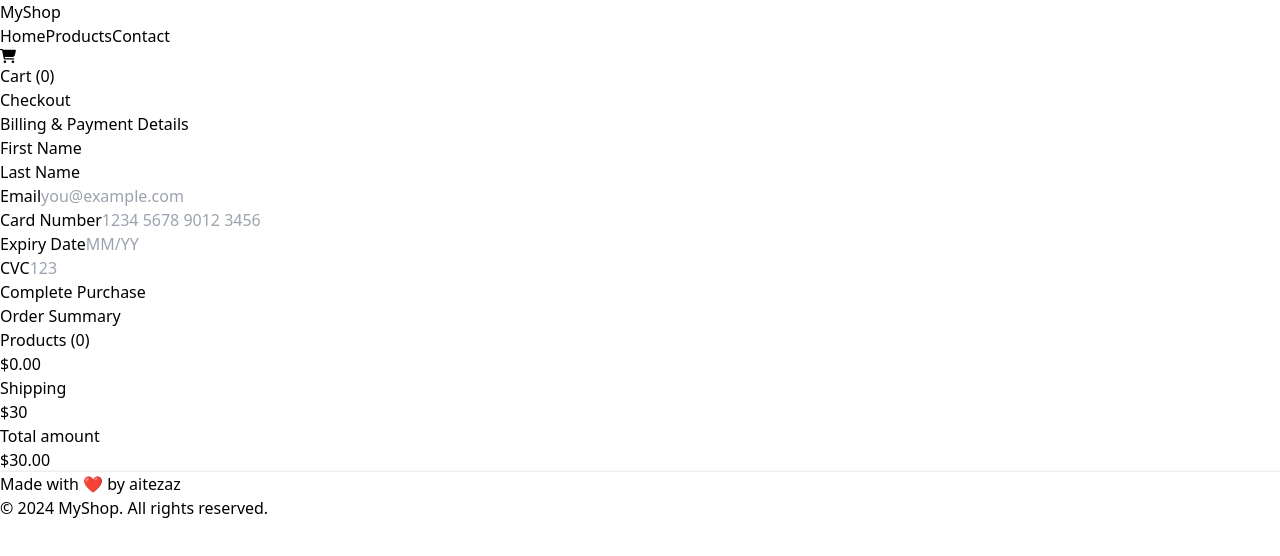
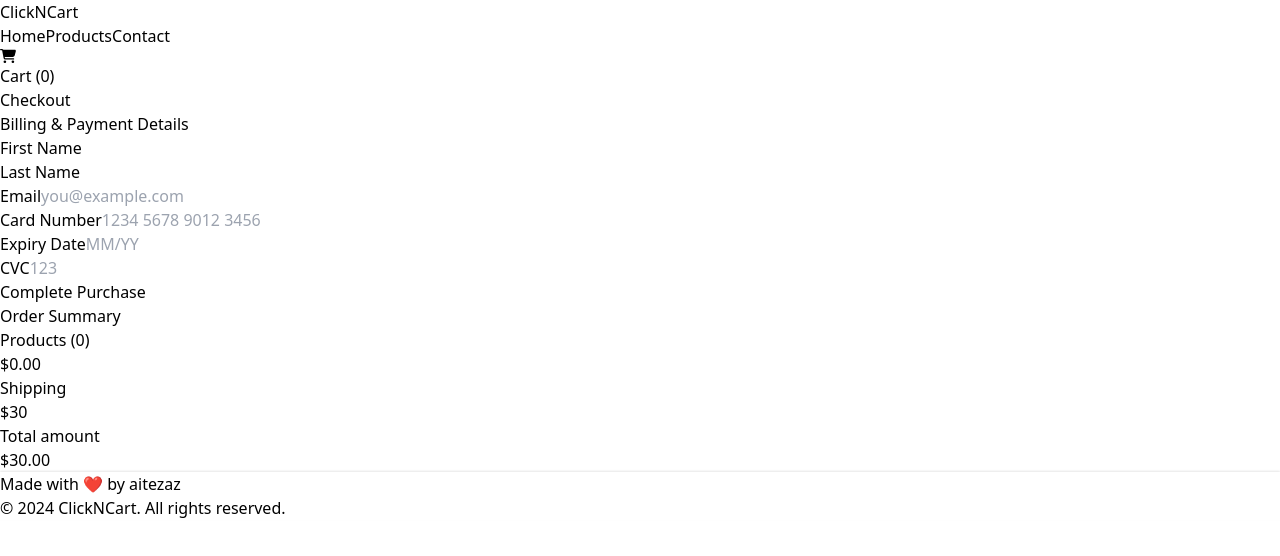
Before and after one commit to aitezazdev/React-Ecommerce, a React (Vite) app: page /checkout in a window 1280 px wide. Shown: the top 556 px of the page. Built offline with nearby package versions, Linux system fonts and the light colour scheme.

Commit message:
name change

```diff
--- a/src/Components/Footer.jsx
+++ b/src/Components/Footer.jsx
@@ -8,7 +8,7 @@ const Footer = () => {
           Made with ❤️ by <a href="https://github.com/aitezazdev" target="_blank" rel="noopener noreferrer" className="text-indigo-500 hover:underline">aitezaz</a>
         </h2>
         <p className="text-sm text-gray-400">
-          &copy; {new Date().getFullYear()} MyShop. All rights reserved.
+          &copy; {new Date().getFullYear()} ClickNCart. All rights reserved.
         </p>
       </div>
     </footer>
--- a/src/Components/Navbar.jsx
+++ b/src/Components/Navbar.jsx
@@ -11,7 +11,7 @@ const Navbar = () => {
       <div className="container mx-auto flex justify-between items-center py-4 px-20">
         <div className="text-2xl font-bold">
           <NavLink to="/" className="hover:text-indigo-600">
-            MyShop
+          ClickNCart
           </NavLink>
         </div>
 
```
